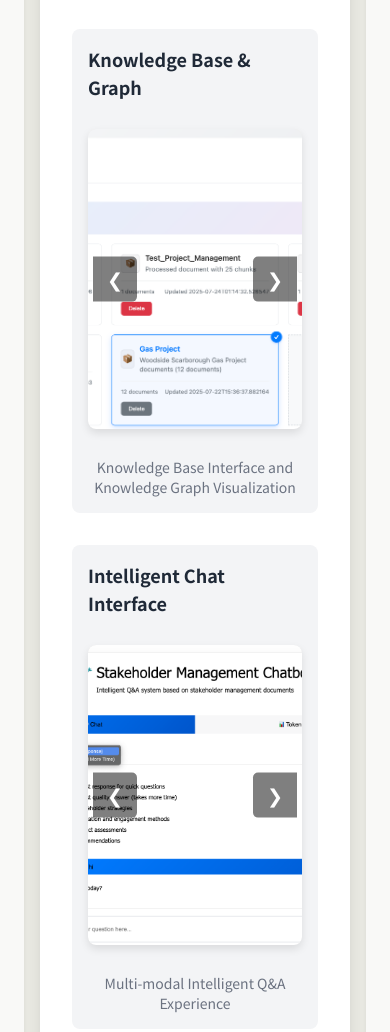
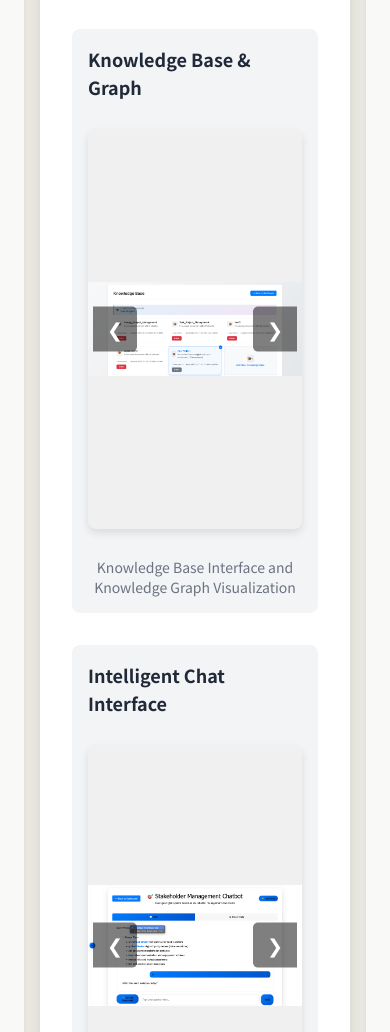
Before and after one commit to Blair2049/Posterpre, a website: page posterpre_ios.html in a window 390 px wide. Shown: the part 4525-5557 px from the top of the page. Drawn offline with nearby package versions, Linux system fonts and the light colour scheme.

Commit message:
Fix mobile image display: use object-fit contain to show full images without cropping

```diff
--- a/posterpre_ios.html
+++ b/posterpre_ios.html
@@ -94,25 +94,10 @@
         .carousel-item img {
             width: 100%; /* Make image fill width */
             height: 100%; /* Make image fill height */
-            object-fit: contain; /* Use contain to fit the image without cropping, but ensure it fills the *available* space if aspect ratio allows */
+            object-fit: contain; /* Show full image without cropping */
             border-radius: 0.5rem;
-        }
-        /* Further adjustment for image to fill more of the container, while maintaining aspect ratio,
-           consider adding padding to carousel-item or adjusting carousel-wrapper height if images
-           are consistently leaving too much blank space with 'contain'.
-           For "no blank" on edges, 'cover' is needed, but it crops. User asked for no blank *and*
-           magnified, which implies filling the frame. 'contain' is safer for full image visibility.
-           If the user insists on *no whitespace regardless of aspect ratio*, 'cover' must be used,
-           which will crop. I'll stick to 'contain' and ensure carousel-wrapper is tall enough.
-           Let's re-read: "Length and width are insufficient" -> this implies the *image itself* is too small *within* the frame.
-           So `object-fit: cover` and ensuring `carousel-wrapper` and `carousel-item` are large enough.
-           If `object-fit: cover` is used, the image will fill the area.
-        */
-        .carousel-item img {
-            width: 100%;
-            height: 100%;
-            object-fit: cover; /* Fill the frame, potentially cropping */
-            border-radius: 0.5rem;
+            max-height: 100%;
+            max-width: 100%;
         }
 
         .carousel-button {
@@ -215,10 +200,16 @@
                 hyphens: auto;
             }
 
-            /* Optimize carousel for mobile */
+            /* Optimize carousel for mobile - show full images */
             .carousel-wrapper {
-                height: 300px;
+                height: 400px; /* Increased height for better image display */
                 margin: 1rem 0;
+            }
+
+            .carousel-item img {
+                object-fit: contain; /* Show full image without cropping */
+                max-height: 100%;
+                max-width: 100%;
             }
 
             .carousel-button {
@@ -334,7 +325,13 @@
             }
 
             .carousel-wrapper {
-                height: 250px;
+                height: 350px; /* Increased height for better image display */
+            }
+
+            .carousel-item img {
+                object-fit: contain; /* Show full image without cropping */
+                max-height: 100%;
+                max-width: 100%;
             }
 
             .text-4xl {
```
Also changed, not shown: 1 other file.
